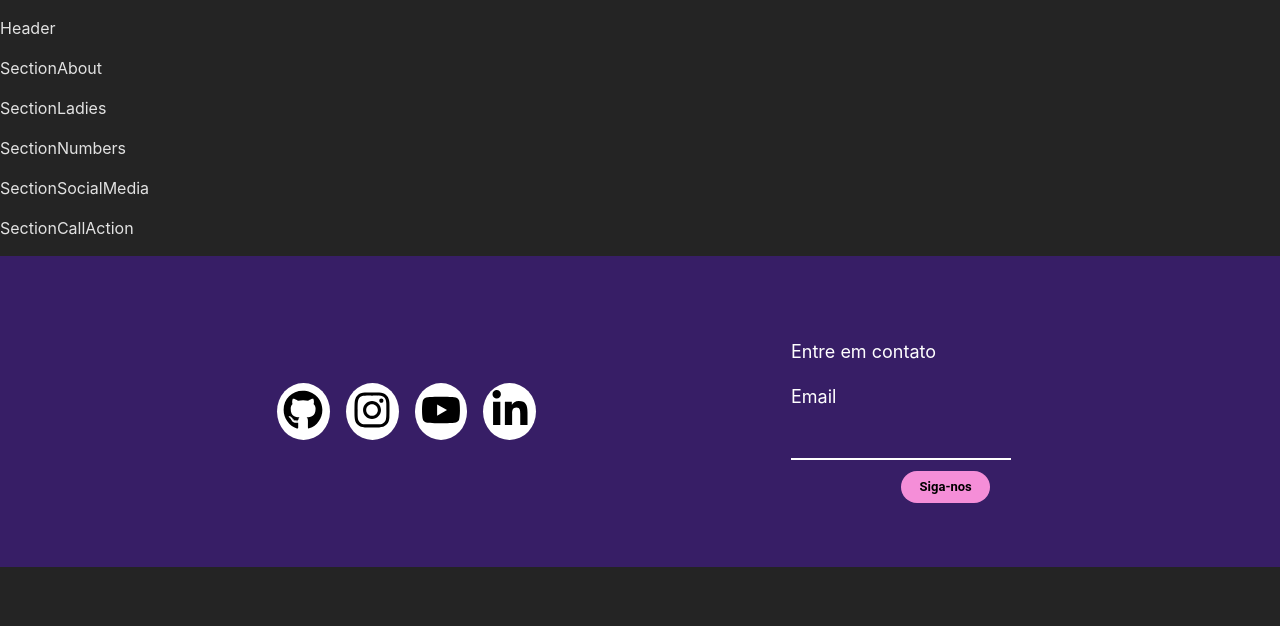
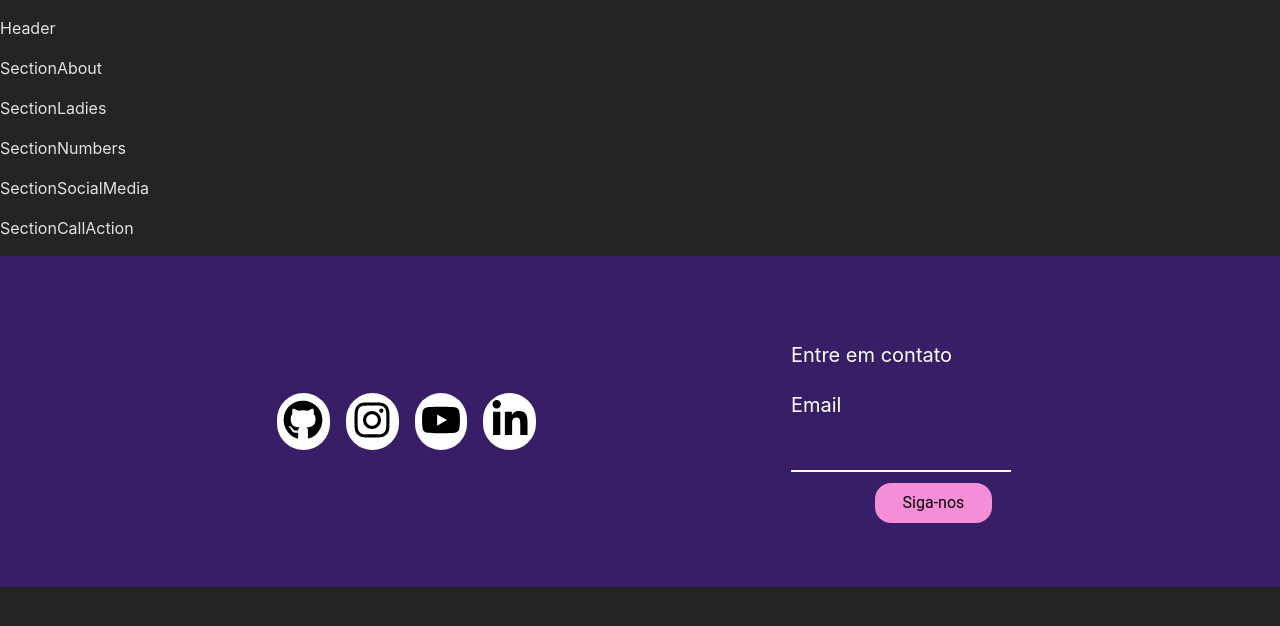
Before and after one commit to pyladiesfortaleza-admin/site-pyladies, a React (Vite) app: page / in a window 1280 px wide. Shown: the top 626 px of the page. Built offline with nearby package versions, Linux system fonts and the light colour scheme.

Commit message:
corrigindo links para abrir em outra aba

```diff
--- a/src/components/Footer/Footer.scss
+++ b/src/components/Footer/Footer.scss
@@ -17,8 +17,7 @@ footer{
         width: 2.5rem;
     }
     .stackSigaNos{
-        font-weight: bold;
-        margin-left: 50%;
+        margin-left: 38%;
         margin-top: 5%;
     }
     .sendEmail{
@@ -28,16 +27,17 @@ footer{
         display: flex;
     }
     .title, .email{
-        font-size: large;
+        font-size: 1.25rem;
     }
     .stackSigaNos .sigaNos {
         background-color: $pink;
         color: $black;
-        padding: 9% 6% 9% 6%;
+        padding: 1.25rem 1rem 1.25rem 1rem;
+        font-size: 1rem;
     }
     .gridItem .socialMedia{
         background-color: $white;
-        border-radius: 50%;
+        border-radius: 5rem;
         padding: 4%;
         margin: 5%;
     }
--- a/src/components/Footer/Footer.tsx
+++ b/src/components/Footer/Footer.tsx
@@ -20,16 +20,16 @@ const Footer = () => {
 
           <Grid item className='gridItem'>
             <div className='socialMedia'>
-              <a href='https://github.com/pyladiesfortaleza'><FontAwesomeIcon className='socialMediaIcon' icon={faGithub} /></a>
+              <a href='https://github.com/pyladiesfortaleza' target='_blank'><FontAwesomeIcon className='socialMediaIcon' icon={faGithub} /></a>
             </div>
             <div className='socialMedia'>
-              <a href='https://www.instagram.com/pyladiesfortaleza/'><FontAwesomeIcon className='socialMediaIcon' icon={faInstagram} /></a>
+              <a href='https://www.instagram.com/pyladiesfortaleza/' target='_blank'><FontAwesomeIcon className='socialMediaIcon' icon={faInstagram} /></a>
             </div>
             <div className='socialMedia'>
-              <a href='https://www.youtube.com/c/PyLadiesFortaleza'><FontAwesomeIcon className='socialMediaIcon' icon={faYoutube} /></a>
+              <a href='https://www.youtube.com/c/PyLadiesFortaleza' target='_blank'><FontAwesomeIcon className='socialMediaIcon' icon={faYoutube} /></a>
             </div>
             <div className='socialMedia'>
-              <a href='https://www.linkedin.com/company/pyladiesfortaleza/'><FontAwesomeIcon className='socialMediaIcon' icon={faLinkedinIn} /></a>
+              <a href='https://www.linkedin.com/company/pyladiesfortaleza/' target='_blank'><FontAwesomeIcon className='socialMediaIcon' icon={faLinkedinIn} /></a>
             </div>
           </Grid>
           <Grid item>
@@ -39,7 +39,7 @@ const Footer = () => {
               <TextField className="sendEmail" id="standard-basic" variant="standard" color="primary" focused></TextField>
             </ThemeProvider>
             <Stack className="stackSigaNos" direction="row" spacing={1}>
-              <Chip className="sigaNos" label="Siga-nos" component="a" href='#' clickable/>
+              <Chip className="sigaNos" label="Siga-nos" component="a" href='#' target='_blank' clickable/>
             </Stack>
           </Grid>
         </Grid>
```
